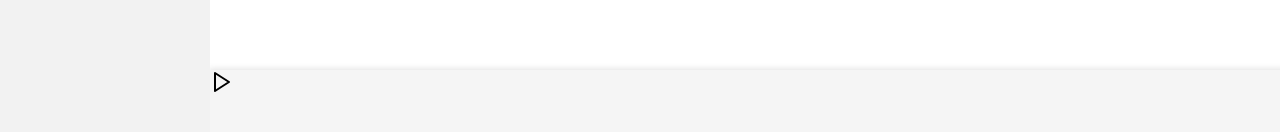
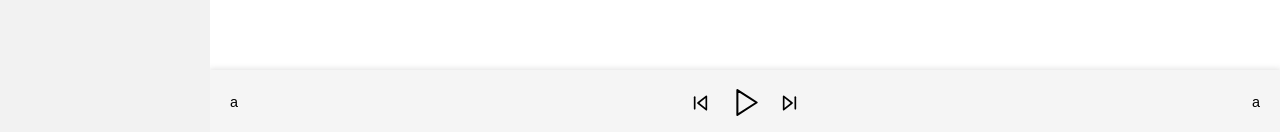
Before and after one commit to splitz-dev/cielmusic-frontend, a Next.js app: page / in a window 1280 px wide. Shown: the part 665-797 px from the top of the page. Built offline with nearby package versions, Linux system fonts and the light colour scheme; a web font is replaced by a local one.

Commit message:
feature: ⚡️ Icon

```diff
--- a/components/Layout/Part/Playbar.tsx
+++ b/components/Layout/Part/Playbar.tsx
@@ -2,32 +2,80 @@ import React from 'react'
 import styled from '@emotion/styled'
 
 const StyledPlaybar = styled.section`
-  position: fixed;
+  display: flex;
+  justify-content: space-between;
+  align-items: center;
+  position: absolute;
   bottom: 0;
-  width: 100%;
+  width: calc(100% - 210px);
   height: 65px;
+  padding: 0 20px;
   background: var(--gray-700);
   box-shadow: 0px 0px 6px 1px rgba(54, 54, 54, 0.15);
   z-index: 500;
+  .playControl {
+    display: flex;
+    align-items: center;
+    position: absolute;
+    left: 50%;
+    transform: translateX(-50%);
+    svg {
+      margin: 0 8px;
+      cursor: pointer;
+    }
+    .playBtn {
+      margin-left: 12px;
+    }
+  }
 `
 
 const Playbar = () => {
   return (
     <>
       <StyledPlaybar>
+        <div className="leftSide">a</div>
+        <div className="playControl">
           <svg
             xmlns="http://www.w3.org/2000/svg"
-          width="24"
-          height="24"
+            width="20"
             viewBox="0 0 24 24"
             fill="none"
             stroke="currentColor"
-          stroke-width="2"
-          stroke-linecap="round"
-          stroke-linejoin="round"
+            strokeWidth="2"
+            strokeLinecap="round"
+            strokeLinejoin="round"
+          >
+            <polygon points="19 20 9 12 19 4 19 20"></polygon>
+            <line x1="5" y1="19" x2="5" y2="5"></line>
+          </svg>
+          <svg
+            xmlns="http://www.w3.org/2000/svg"
+            width="33px"
+            viewBox="0 0 24 24"
+            fill="none"
+            stroke="currentColor"
+            strokeWidth="1.5"
+            strokeLinecap="round"
+            strokeLinejoin="round"
+            className="playBtn"
           >
             <polygon points="5 3 19 12 5 21 5 3"></polygon>
           </svg>
+          <svg
+            xmlns="http://www.w3.org/2000/svg"
+            width="20"
+            viewBox="0 0 24 24"
+            fill="none"
+            stroke="currentColor"
+            strokeWidth="2"
+            strokeLinecap="round"
+            strokeLinejoin="round"
+          >
+            <polygon points="5 4 15 12 5 20 5 4" />
+            <line x1="19" y1="5" x2="19" y2="19" />
+          </svg>
+        </div>
+        <div className="rightSide">a</div>
       </StyledPlaybar>
     </>
   )
```
Lines whose indentation alone changed are shown as unchanged.
